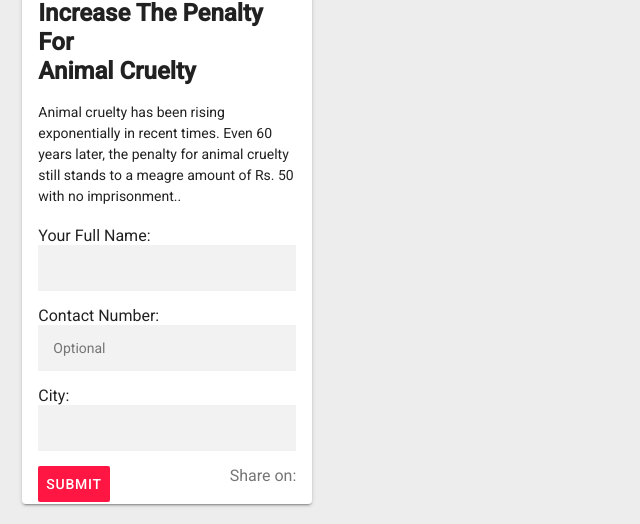
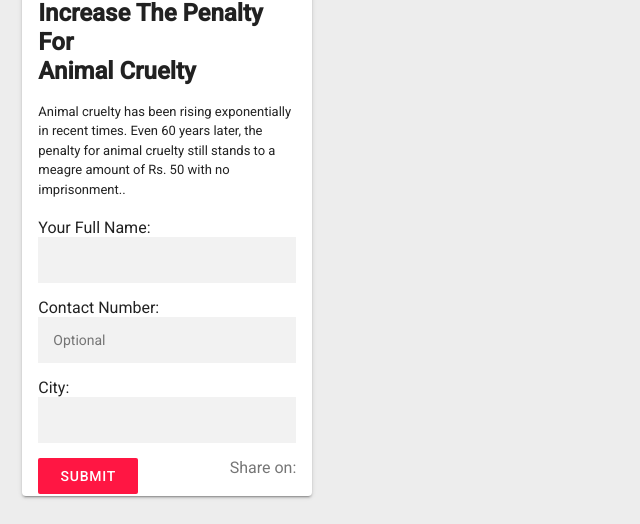
Before and after one commit to voiceofanimals/nomore50, a plain HTML site: page index.html in a window 1280 px wide. Shown: the part 276-800 px from the top of the page, without its empty margins (0-640 px from the left). Drawn offline with Linux system fonts and the light colour scheme; a script that the page names is missing.

Commit message:
Update style.css

```diff
--- a/style.css
+++ b/style.css
@@ -105,7 +105,7 @@ h6 {
 	font-weight: 500;
 	letter-spacing: 0.75px;
 	line-height: 36px;
-	min-width: 64px;
+	min-width: 100px;
 	padding: 0 8px;
 	text-align: center;
 	text-transform: uppercase;
@@ -406,7 +406,7 @@ h6 {
 	font-size: 14px;
 }
 .supporting-text {
-	font-size: 14px;
+	font-size: 13px;
 	line-height: 1.5;
 	padding: 16px;
 	padding-bottom:0px;
```
